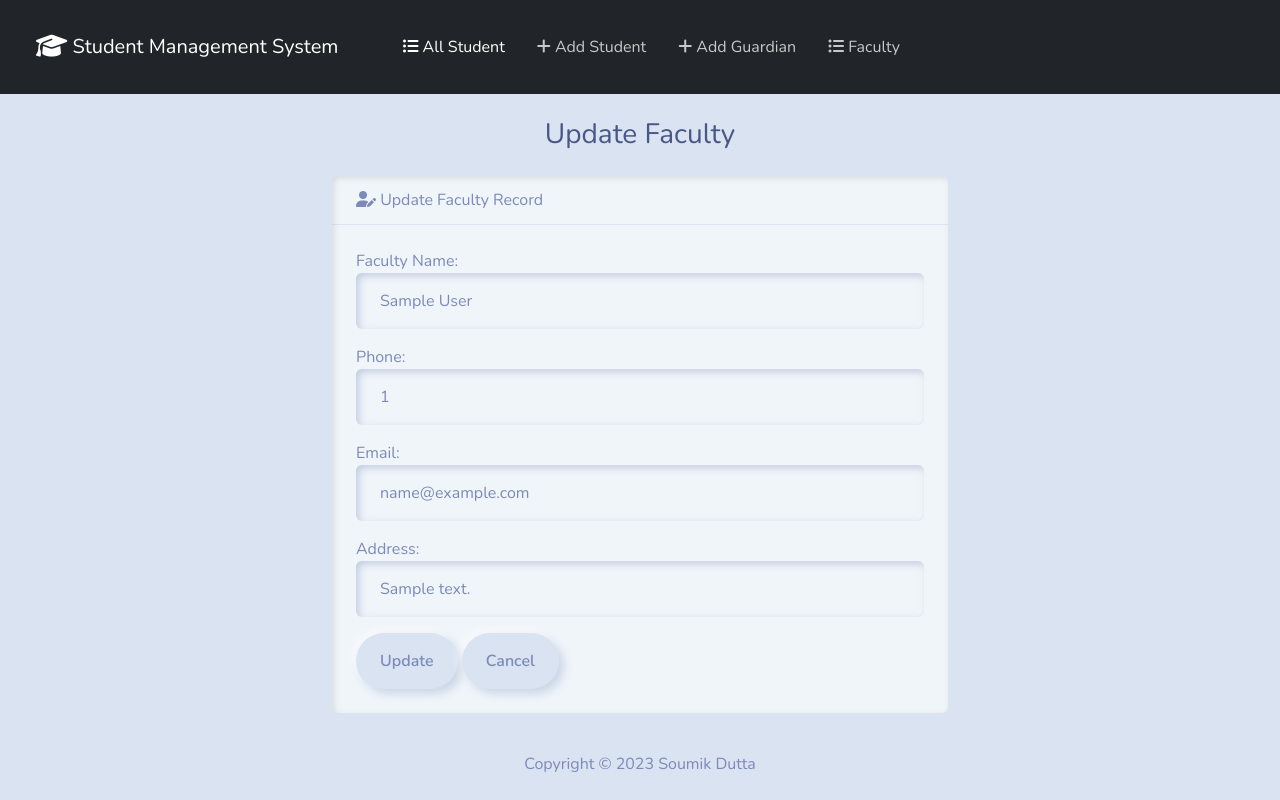
After one commit to soumikctg/Student_Management_System, a Django app: page /editfaculty/1/ in a window 1280 px wide. The commit adds this page. Run offline with Django 4.2, Linux system fonts and the light colour scheme; tables that the repository leaves empty hold one stand-in row (values such as "Sample post"); some libraries are stand-ins or nearby versions.

Commit message:
faculty update

```diff
--- /dev/null
+++ b/students/templates/editfaculty.html
@@ -0,0 +1,30 @@
+{% extends 'base.html' %}
+{% block body %}
+
+<h3 class="text-center m-4">Update Faculty</h3>
+{% if success %}
+<div class="alert alert-success">
+    The faculty updated successfully
+    <a href="{% url 'faculty' %}" class="alert-link">Go to Home Page</a>
+</div>
+
+
+{% else %}
+<div class="row justify-content-center">
+    <div class="col-6">
+        <div class="card bg-light mb-3" >
+            <div class="card-header"><i class="fa-solid fa-user-pen"></i> Update Faculty Record</div>
+            <div class="card-body">
+                <form action="" method="post">
+                    {% csrf_token %}
+                    {{form.as_p}}
+                    <button type="submit" class="btn bt-primary">Update</button>
+                    <a href="{% url 'faculty' %}" class="btn btn-primary">Cancel</a>
+                </form>
+            </div>
+        </div>
+    </div>
+</div>
+{% endif %}
+
+{% endblock %}
--- a/students/templates/faculty.html
+++ b/students/templates/faculty.html
@@ -38,6 +38,11 @@
                                 <td>{{faculty.address}}</td>
 
                                 <td>
+                                    <a class="btn btn-warning me-1" href="{% url 'editfaculty' faculty.id %}">
+                                        <i class="fa-solid fa-user-pen fa-lg"></i>
+                                    </a>
+
+
                                     <button type="button" class="btn btn-danger" data-bs-toggle="modal" data-bs-target="#deletef{{faculty.id}}"><i class="fa-solid fa-trash fa-lg"></i></button>
 
 
--- a/students/urls.py
+++ b/students/urls.py
@@ -15,4 +15,5 @@ urlpatterns = [
     path('delete/<int:student_id>/', views.delete_student, name='deletestudent'),
     path('deleteguardian/<int:guardian_id>/', views.delete_guardian, name='deleteguardian'),
     path('deletefaculty/<int:id>/', views.delete_faculty, name='deletefaculty'),
+    path('editfaculty/<int:id>/', views.edit_faculty, name='editfaculty'),
 ]
--- a/students/views.py
+++ b/students/views.py
@@ -203,3 +203,34 @@ def delete_faculty(request, id):
         query = f"DELETE FROM studentdb.students_faculty WHERE id = '{id}'"
         cursor.execute(query)
     return redirect(reverse('faculty'))
+
+
+def edit_faculty(request, id):
+    if request.method == 'POST':
+        faculty = Faculty.objects.get(pk=id)
+        form = FacultyForm(request.POST, instance=faculty)
+        if form.is_valid():
+            new_name = form.cleaned_data['name']
+            new_phone = form.cleaned_data['phone']
+            new_email = form.cleaned_data['email']
+            new_address =  form.cleaned_data['address']
+
+            cursor=connection.cursor()
+            query = f"UPDATE studentdb.students_faculty SET name = '{new_name}', phone = '{new_phone}', email = '{new_email}', address = '{new_address}' WHERE id = {id}"
+            cursor.execute(query)
+            return render( request, 'editfaculty.html', {
+                'form': form,
+                'success' : True
+            })
+        else:
+             render(request, 'editfaculty.html', {
+                'form' : form
+            })
+
+    else:
+        faculty =Faculty.objects.get(pk=id)
+        form= FacultyForm(instance=faculty)
+
+        return render(request, 'editfaculty.html', {
+            'form' : form
+        })
```
